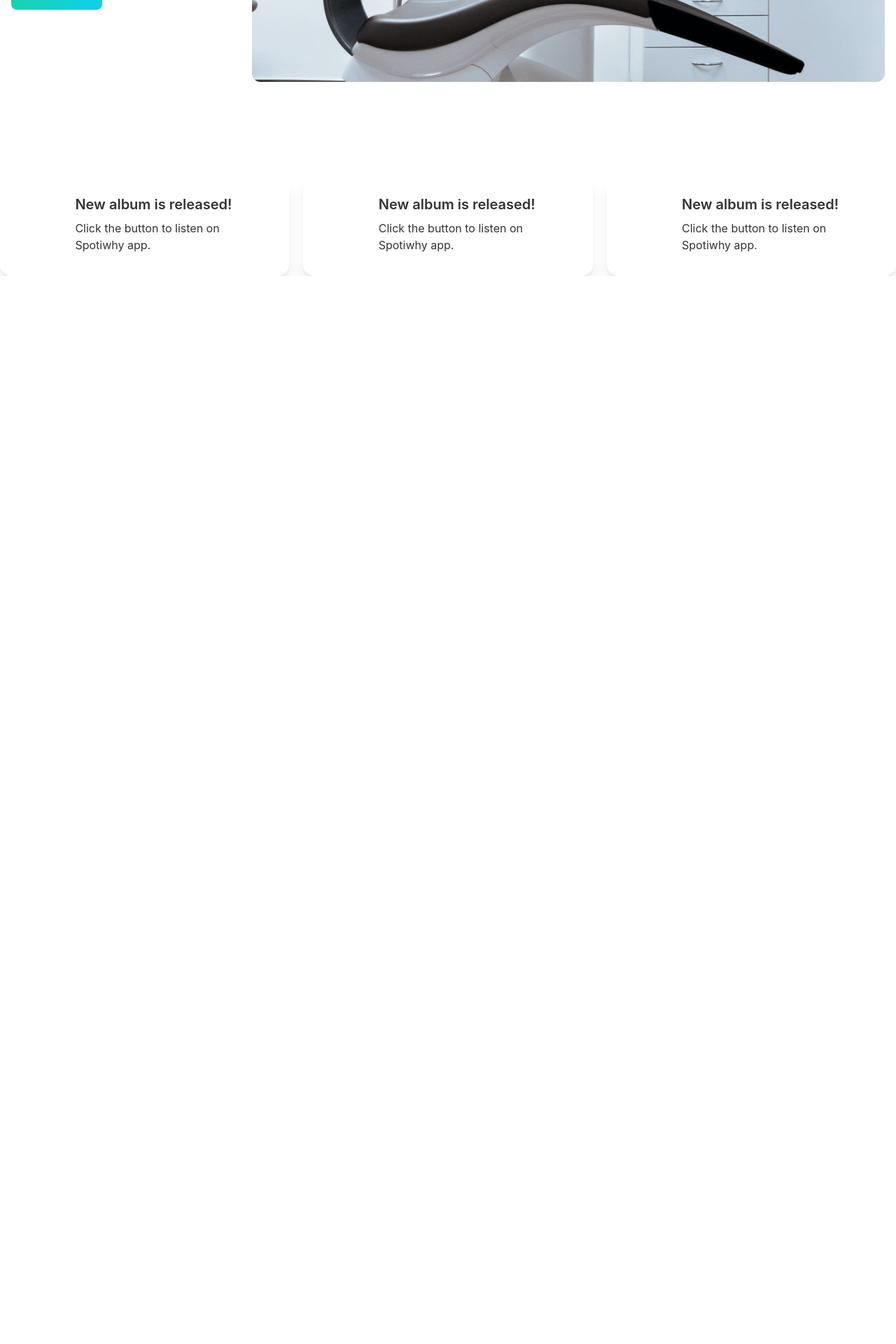
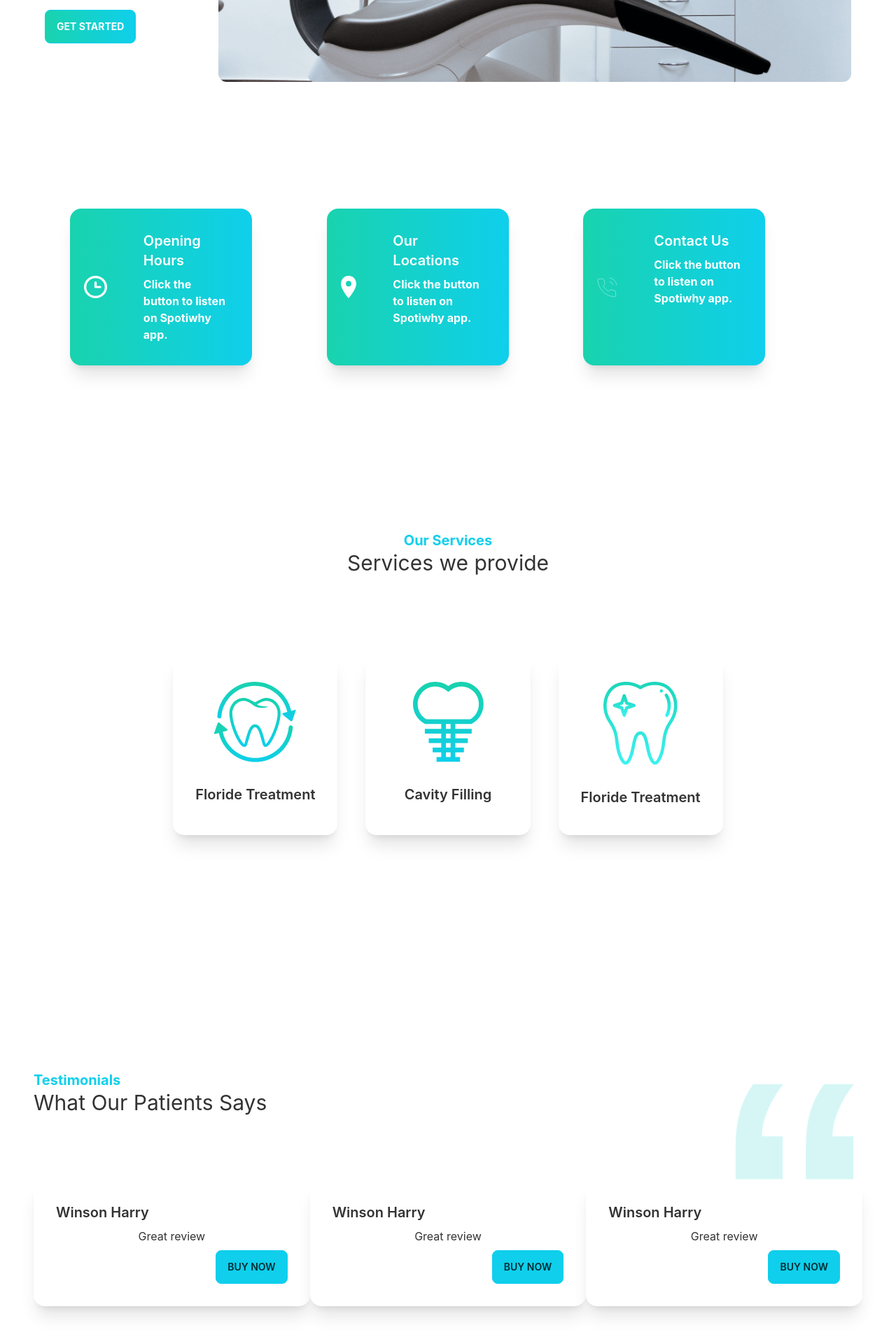
Before and after one commit to FahamidulDipro/doctors-portal-client, a React (Create React App) app: page / in a window 1280 px wide. Shown: the part 618-2538 px from the top of the page at 70% size. Before the commit the page ends 1012 px from the top, so only its background shows below. Built offline with nearby package versions, Linux system fonts and the light colour scheme.

Commit message:
testimmonials, card, service section added

```diff
--- a/src/Pages/Homepage/Home.js
+++ b/src/Pages/Homepage/Home.js
@@ -1,12 +1,16 @@
 import React from 'react';
 import Banner from './Banner';
 import Info from './Info';
+import Services from './Services';
+import Testimonials from './Testimonials';
 
 const Home = () => {
     return (
-        <div>
+        <div className='px-12'>
            <Banner></Banner>
            <Info></Info>
+           <Services></Services>
+           <Testimonials></Testimonials>
         </div>
     );
 };
--- a/src/Pages/Homepage/Info.js
+++ b/src/Pages/Homepage/Info.js
@@ -1,13 +1,17 @@
 import React from 'react';
 import InfoCard from './InfoCard';
 import clock from '../../assets/icons/clock.svg'
+import marker from '../../assets/icons/marker.svg'
+import phone from '../../assets/icons/phone.svg'
 const Info = () => {
     return (
-        <div className='grid grid-cols-1 lg:grid-cols-3 gap-5'>
-            <InfoCard img={clock}></InfoCard>
-            <InfoCard img={clock}></InfoCard>
-            <InfoCard img={clock}></InfoCard>
+     <div className='flex justify-center p-3 m-10'>
+            <div className='grid grid-cols-1 lg:grid-cols-3 gap-5'>
+            <InfoCard cardTitle="Opening Hours" img={clock}></InfoCard>
+            <InfoCard cardTitle="Our Locations" img={marker}></InfoCard>
+            <InfoCard cardTitle="Contact Us" img={phone}></InfoCard>
         </div>
+     </div>
     );
 };
 
--- /dev/null
+++ b/src/Pages/Homepage/InfoCard.css
@@ -0,0 +1,3 @@
+.infocard:hover {
+  background-color: #3a4256 !important;
+}
--- a/src/Pages/Homepage/InfoCard.js
+++ b/src/Pages/Homepage/InfoCard.js
@@ -1,13 +1,13 @@
 import React from "react";
-
-const InfoCard = ({ img }) => {
+import "./InfoCard.css";
+const InfoCard = ({ img, cardTitle }) => {
   return (
-    <div class="card lg:card-side bg-base-100 shadow-xl text-left bg-accent">
-      <figure>
+    <div class="card lg:card-side bg-base-100 shadow-xl text-left text-white font-bold bg-gradient-to-r from-secondary to-primary w-3/4		  cursor-pointer infocard">
+      <figure className="p-5">
         <img src={img} alt="Album" />
       </figure>
-      <div class="card-body">
-        <h2 class="card-title">New album is released!</h2>
+      <div class="card-body text-white">
+        <h2 class="card-title">{cardTitle}</h2>
         <p>Click the button to listen on Spotiwhy app.</p>
       </div>
     </div>
--- /dev/null
+++ b/src/Pages/Homepage/Review.js
@@ -0,0 +1,17 @@
+import React from "react";
+
+const Review = ({ review }) => {
+  return (
+    <div class="card lg:max-w-lg bg-base-100 shadow-xl">
+      <div class="card-body">
+        <h2 class="card-title">{review.name}</h2>
+        <p>{review.review}</p>
+        <div class="card-actions justify-end">
+          <button class="btn btn-primary">Buy Now</button>
+        </div>
+      </div>
+    </div>
+  );
+};
+
+export default Review;
--- /dev/null
+++ b/src/Pages/Homepage/Service.js
@@ -0,0 +1,17 @@
+import React from "react";
+
+const Service = ({ service }) => {
+  return (
+    <div class="card lg:max-w-lg bg-base-100 shadow-xl">
+      <figure class="px-10 pt-10">
+        <img src={service.img} alt="Shoes" class="rounded-xl" />
+      </figure>
+      <div class="card-body items-center text-center">
+        <h2 class="card-title">{service.name}</h2>
+        <p>{service.descriptionn}</p>
+      </div>
+    </div>
+  );
+};
+
+export default Service;
--- /dev/null
+++ b/src/Pages/Homepage/Services.js
@@ -0,0 +1,42 @@
+import React from "react";
+import fluoride from "../../assets/images/fluoride.png";
+import cavity from "../../assets/images/cavity.png";
+import whitening from "../../assets/images/whitening.png";
+import Service from "./Service";
+const Services = () => {
+  const services = [
+    {
+      _id: 1,
+      name: "Floride Treatment",
+      description: "This is Floride Treatment",
+      img: fluoride,
+    },
+    {
+      _id: 2,
+      name: "Cavity Filling",
+      description: "This is Floride Treatment",
+      img: cavity,
+    },
+    {
+      _id: 3,
+      name: "Floride Treatment",
+      description: "This is Floride Treatment",
+      img: whitening,
+    },
+  ];
+  return (
+    <div className="flex justify-center my-28">
+      <div className="text-center my-28 ">
+        <h1 className="text-primary text-xl font-bold">Our Services</h1>
+        <p className="text-3xl ">Services we provide</p>
+        <div className="grid lg:grid-cols-3 sm:grid-cols-1 gap-10 my-28">
+          {services.map((service) => (
+            <Service key={service._id} service={service}></Service>
+          ))}
+        </div>
+      </div>
+    </div>
+  );
+};
+
+export default Services;
--- /dev/null
+++ b/src/Pages/Homepage/Testimonials.js
@@ -0,0 +1,49 @@
+import React from "react";
+import quote from "../../assets/icons/quote.svg";
+import people1 from "../../assets/images/people1.png";
+import people2 from "../../assets/images/people2.png";
+import people3 from "../../assets/images/people3.png";
+import Review from "./Review";
+const Testimonials = () => {
+  const reviews = [
+    {
+      _id: 1,
+      name: "Winson Harry",
+      review: "Great review",
+      img: people1,
+    },
+    {
+      _id: 2,
+      name: "Winson Harry",
+      review: "Great review",
+      img: people2,
+    },
+    {
+      _id: 3,
+      name: "Winson Harry",
+      review: "Great review",
+      img: people3,
+    },
+  ];
+  return (
+    <section className="my-28 ">
+      <div className="flex justify-between">
+        <div className="text-left ">
+          <h2 className="text-xl text-primary font-bold">Testimonials</h2>
+          <h2 className="text-3xl ">What Our Patients Says</h2>
+        </div>
+        <div>
+          <img src={quote} alt="quote" className="lg:w-48 sm:w-24" />
+        </div>
+      </div>
+
+      <div className="grid lg:grid-cols-3 sm:grid-cols-1 grid-gap-8 mt-15">
+        {reviews.map((review) => (
+          <Review key={review._id} review={review}></Review>
+        ))}
+      </div>
+    </section>
+  );
+};
+
+export default Testimonials;
```
